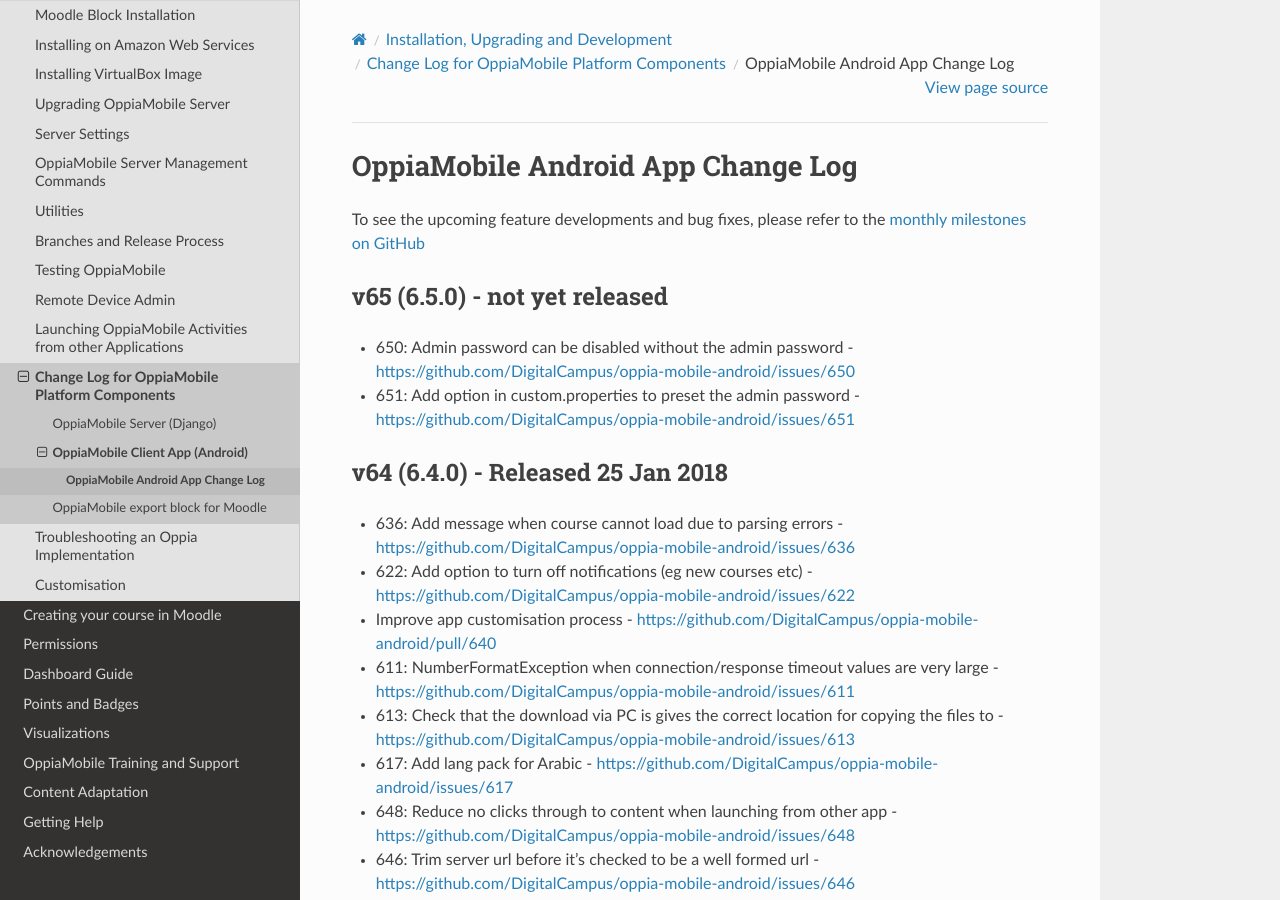
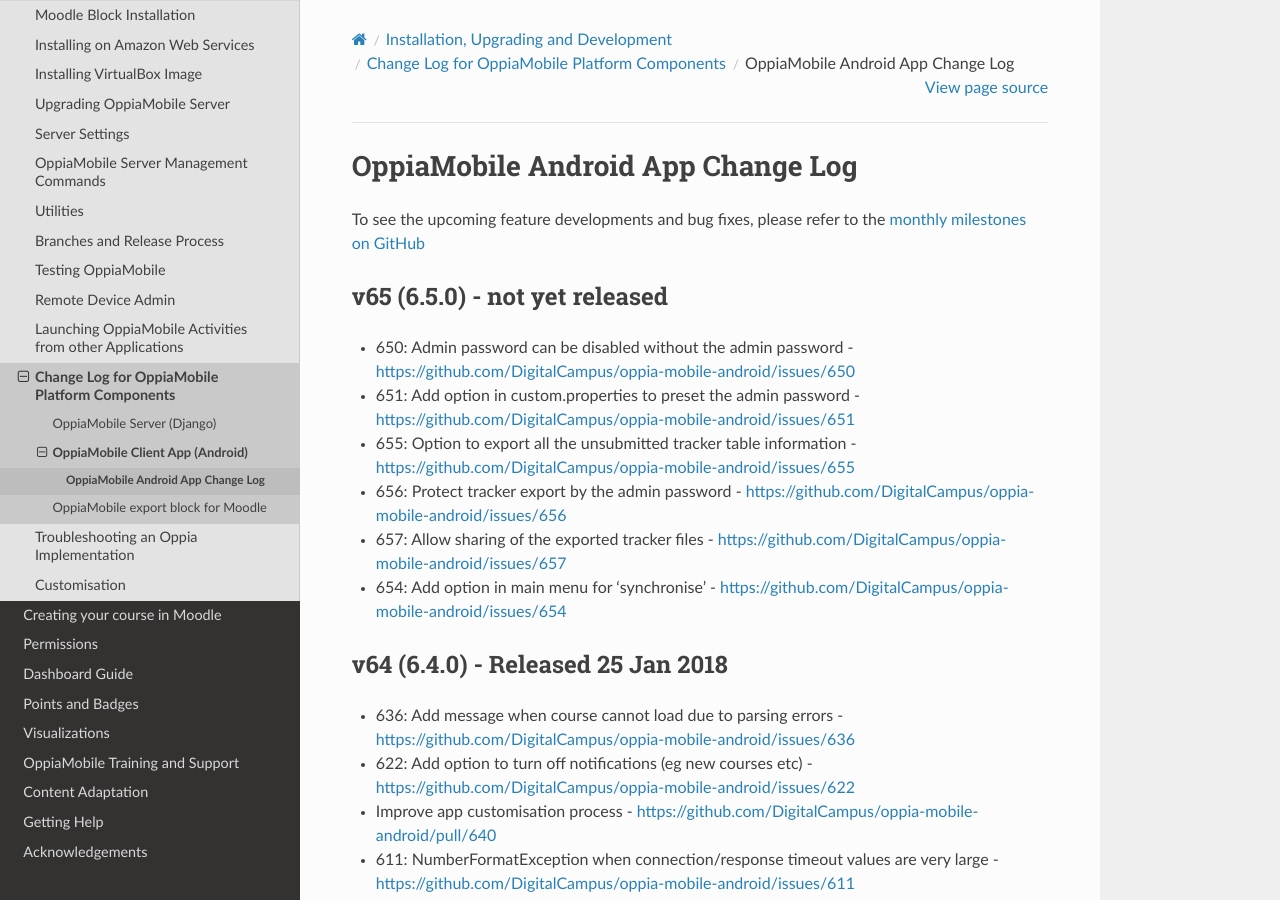
Before and after one commit to DigitalCampus/django-oppia, a Sphinx documentation site: the page built from docs/dev/changelog_android.rst, in a window 1280 px wide and 900 px high. Built offline with Sphinx 7.4.7 and the Read the Docs theme 2.0.0, drawn with Linux system fonts in a browser that asks for light colours; the version number is read from the project's files by our own code.

Commit message:
update docs

```diff
--- a/docs/dev/changelog_android.rst
+++ b/docs/dev/changelog_android.rst
@@ -11,6 +11,11 @@
 
 * 650: Admin password can be disabled without the admin password - https://github.com/DigitalCampus/oppia-mobile-android/issues/650
 * 651: Add option in custom.properties to preset the admin password - https://github.com/DigitalCampus/oppia-mobile-android/issues/651
+* 655: Option to export all the unsubmitted tracker table information - https://github.com/DigitalCampus/oppia-mobile-android/issues/655
+* 656: Protect tracker export by the admin password - https://github.com/DigitalCampus/oppia-mobile-android/issues/656
+* 657: Allow sharing of the exported tracker files - https://github.com/DigitalCampus/oppia-mobile-android/issues/657
+* 654: Add option in main menu for 'synchronise' - https://github.com/DigitalCampus/oppia-mobile-android/issues/654
+
 
 .. _appv64:
 
```
